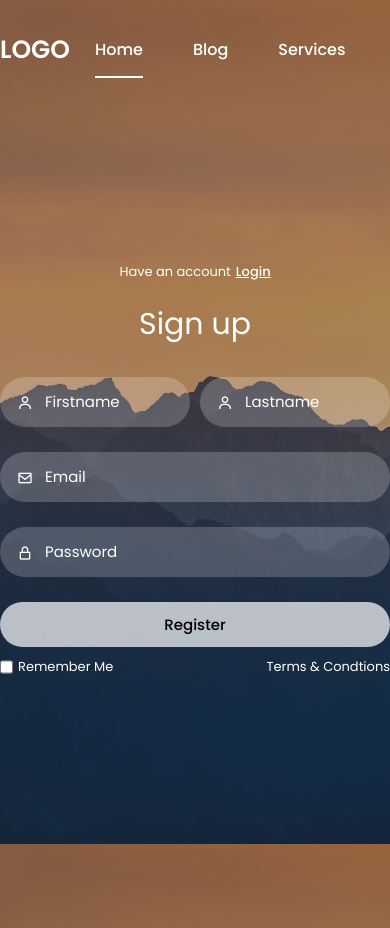
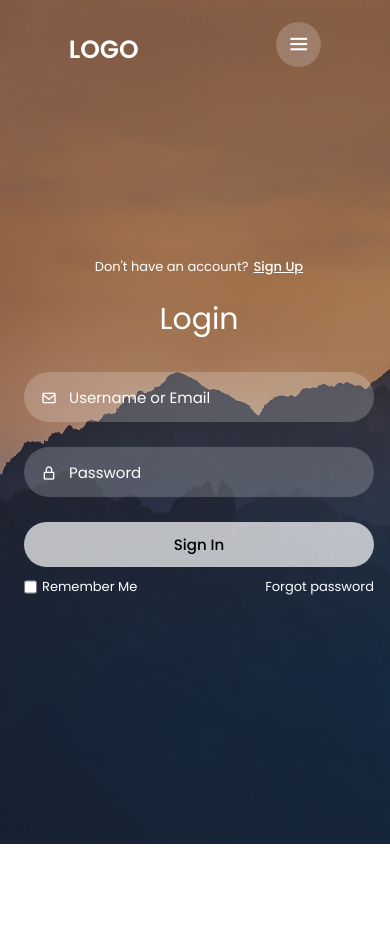
Before and after one commit to aminamrc/Login-Registration, a plain HTML site: page index.html in a window 390 px wide. After the commit the page ends 844 px from the top, so only its background shows below. Drawn offline with nearby package versions, Linux system fonts and the light colour scheme.

Commit message:
finished!

```diff
--- a/index.html
+++ b/index.html
@@ -26,7 +26,7 @@
             <button class="btn" id="registerBtn" onclick="register()"> Sign Up </button>
         </div>
         <div class="nav-menu-btn">
-            <i class="bx bx-menu"></i>
+            <i class="bx bx-menu" onclick="myMenuFunction()"></i>
         </div>
 
     </nav>
@@ -34,7 +34,38 @@
         <!---form box-->
 
         <div class="form-box">
-            <!---registration -->
+
+
+            <!---login form -->
+            <div class="login-container" id="login">
+                <div class="top">
+                    <span> Don't have an account? <a href="# " onclick="register()"> Sign Up </a></span>
+                    <header> Login </header>
+                </div>
+
+                <div class="input-box">
+                    <input type="text" class="input-field" placeholder="Username or Email">
+                    <i class="bx bx-envelope"></i>
+                </div>
+                <div class="input-box">
+                    <input type="password" class="input-field" placeholder="Password">
+                    <i class="bx bx-lock-alt"></i>
+                </div>
+                <div class="input-box">
+                    <input type="submit" class="submit" value="Sign In">
+                </div>
+                <div class="two-col">
+                    <div class="one">
+                        <input type="checkbox" id="login-check">
+                        <label for="register-check"> Remember Me </label>
+                    </div>
+                    <div class="two">
+                        <label> <a href="#"> Forgot password </a></label>
+                    </div>
+                </div>
+            </div>
+
+            <!---registration form-->
             <div class="register-container" id="register">
                 <div class="top">
                     <span> Have an account <a href="# " onclick="login()"> Login </a></span>
@@ -73,5 +104,42 @@
             </div>
         </div>
     </div>
+
+
+    <script>
+        function myMenuFunction () {
+            var i = document.getElementById("navMenu");
+
+            if (i.className === "nav-menu") {
+                i.className += " responsive"; /*why spacing make a difference?*/
+            } else {
+                i.className = "nav-menu";
+            }
+        }
+    </script>
+    <script>
+        var a = document.getElementById("loginBtn");
+        var b = document.getElementById("registerBtn");
+        var x = document.getElementById("login");
+        var y = document.getElementById("register");
+
+        function login () {
+            x.style.left= "4px";
+            y.style.right= "-520px";
+            a.className += " white-btn";
+            b.className = "btn";
+            x.style.opacity= 1;
+            y.style.opacity= 0;
+        }
+
+        function register () {
+            x.style.left= "-510px";
+            y.style.right= "5px";
+            a.className = "btn";
+            b.className += " white-btn";
+            x.style.opacity= 0;
+            y.style.opacity= 1;
+        }
+    </script>
     </body>
 </html>
--- a/style.css
+++ b/style.css
@@ -106,6 +106,17 @@ body {
 }
 
 .register-container {
+    position: absolute;
+    right: -520px;
+    width: 500px;
+    display: flex;
+    flex-direction: column;
+    transition: .5s ease-in-out;
+}
+
+.login-container {
+    position: absolute;
+    left: 4px;
     width: 500px;
     display: flex;
     flex-direction: column;
@@ -206,3 +217,61 @@ header {
 .two a:hover {
     text-decoration: underline;
 }
+
+@media only screen and (max-width: 768px) {
+    .nav-button {
+        display: none;
+    }
+    .nav-menu.responsive {
+        top: 100px;
+    }
+    .nav-menu {
+        position: absolute;
+        top: -800px;
+        display: flex;
+        justify-content: center;
+        background: rgba(255, 255, 255, 0.2);
+        height: 90vh;
+        width: 100%;
+        backdrop-filter: blur(20px);
+        transition: .3s;
+    }
+    .nav-menu ul {
+        flex-direction: column;
+        text-align: center;
+    }
+    .nav-menu-btn {
+        display: block;
+    }
+
+    .nav-menu-btn i {
+        font-size: 25px;
+        color: #fff;
+        padding: 10px;
+        background: rgba(255, 255, 255, 0.2);
+        border-radius: 50%;
+        cursor: pointer;
+        transition: .3s;
+    }
+    .nav-menu-btn i:hover {
+        background: rgba(255, 255, 255, 0.15);
+    }
+
+}  @media only screen and (max-width: 540px) {
+    .wrapper {
+        min-height: 100vh;
+
+    }
+    .form-box {
+        width: 100%;
+        height: 500px;
+    }
+    .register-container, .login-container {
+        width: 100%;
+        padding: 0 20px;
+    }
+    .register-container .two-forms {
+        flex-direction: column;
+        gap: 0;
+    }
+}
```
